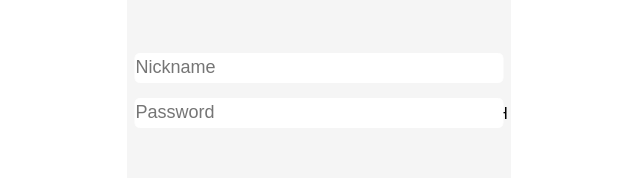
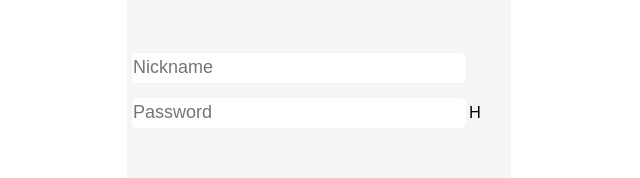
Before and after one commit to DanilErem/Forum, a React (Create React App) app in the folder frontend/: page / in a window 1280 px wide. Shown: the part 159-337 px from the top of the page, without its empty margins (321-961 px from the left). Built offline with nearby package versions, Linux system fonts and the light colour scheme.

Commit message:
Update Regestration.css

```diff
--- a/frontend/src/Regestration/Regestration.css
+++ b/frontend/src/Regestration/Regestration.css
@@ -17,11 +17,10 @@
 }
 .regestration-input{
     position: relative;
-    left : 50%;
-    width: calc(100% - 15px);
+    left: 5px;
+    width: calc(100% - 50px);
     margin-top: 15px;
     height: 30px;
-    transform: translateX(-50%);
     border-style: solid;
     border-width: 1px;
     border-radius: 5px;
@@ -58,3 +57,6 @@
 .login:hover{
     background-color: white;
 }
+.visible-password{
+    margin-left: 8px;
+}
```
